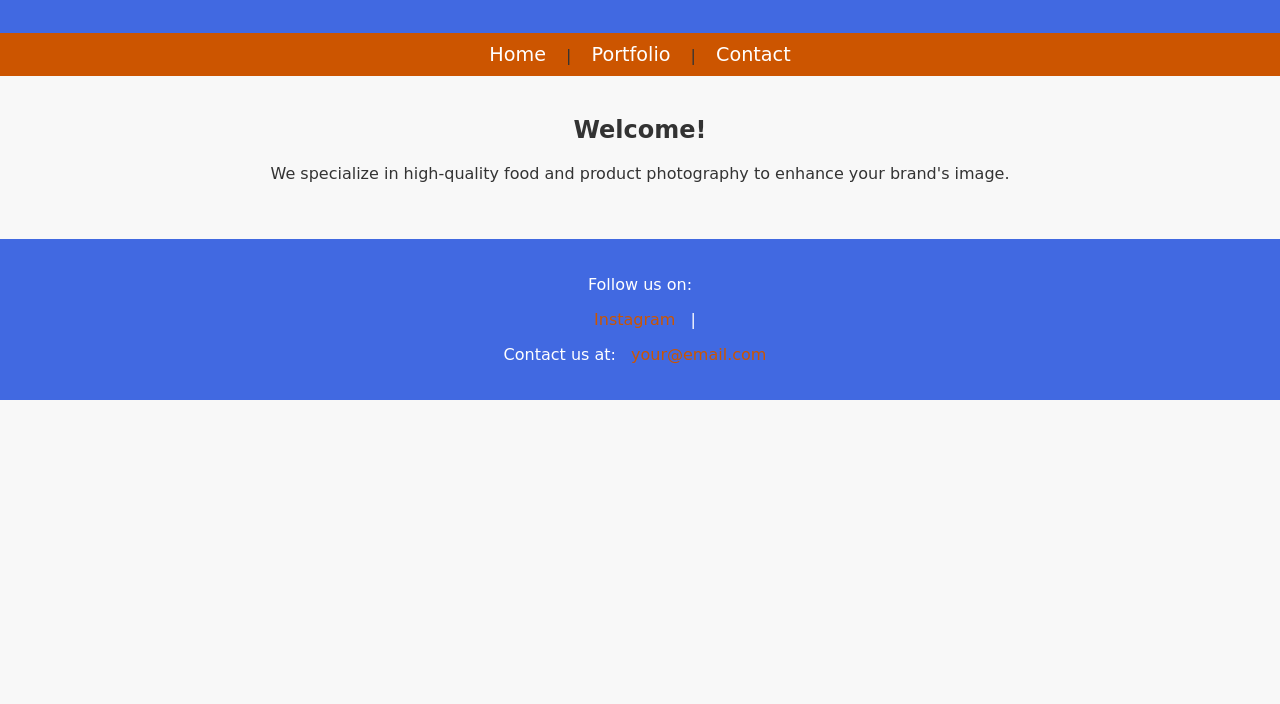
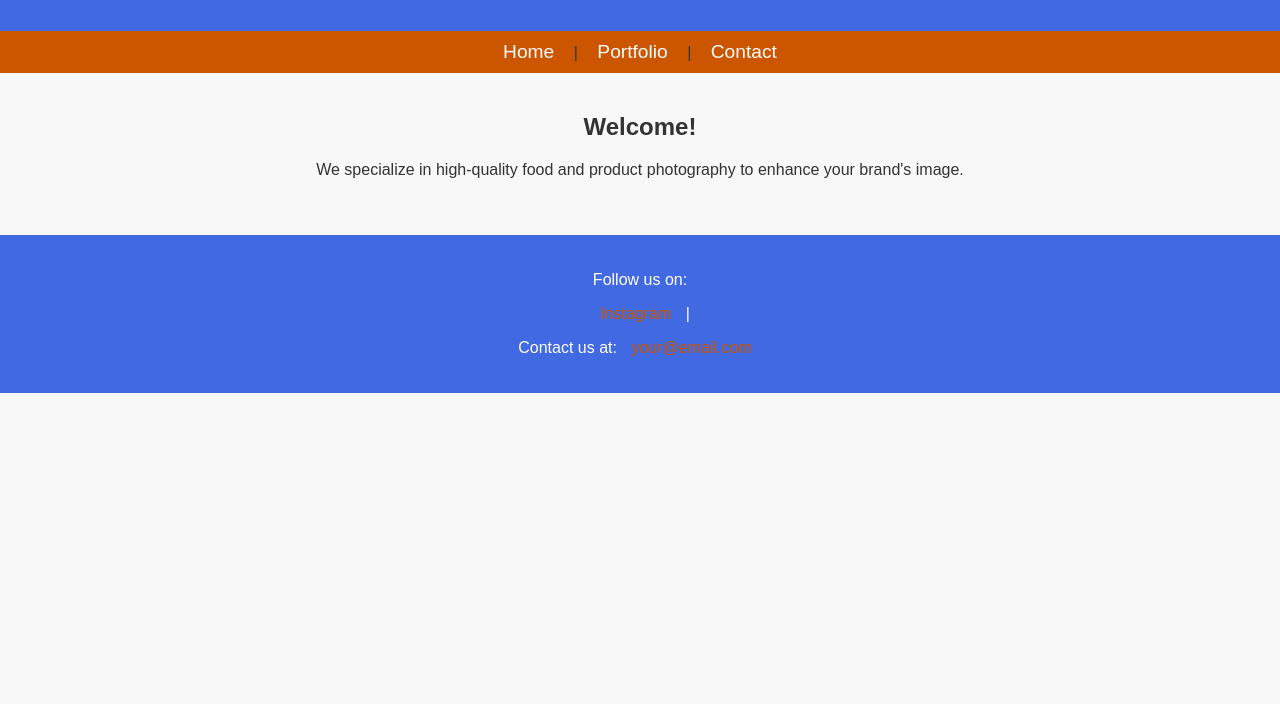
Before and after one commit to TripleEmmm/OKC-Photography, a plain HTML site: page index.html in a window 1280 px wide. Shown: the part 96-800 px from the top of the page. Drawn offline with Linux system fonts and the light colour scheme.

Commit message:
Update style.css

```diff
--- a/style.css
+++ b/style.css
@@ -1,6 +1,6 @@
 /* Global styles */
 body {
-    font-family: 'Dancing Script', cursive;
+    font-family: 'Exo', sans-serif;
     margin: 0;
     padding: 0;
     background-color: #f8f8f8;
```
